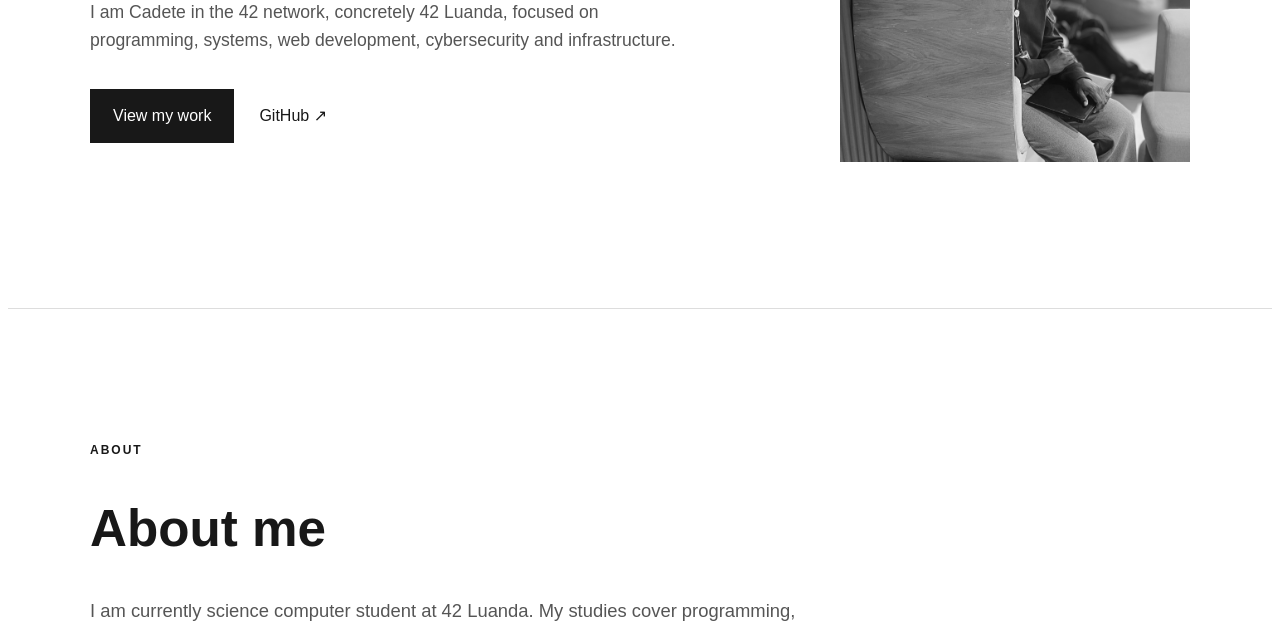
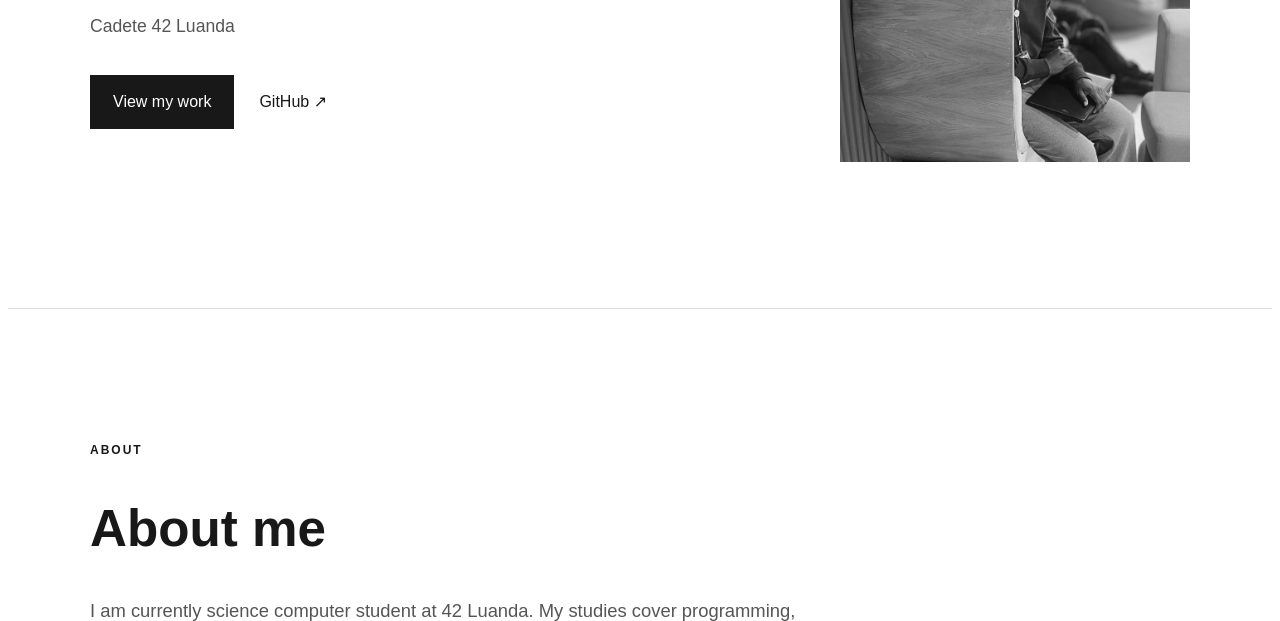
Before and after one commit to KalengaAO/portfolio, a plain HTML site: page index.html in a window 1280 px wide. Shown: the part 479-1100 px from the top of the page. Drawn offline with Linux system fonts and the light colour scheme.

Commit message:
Revise hero description in index.html
Updated hero description to reflect current status.

```diff
--- a/index.html
+++ b/index.html
@@ -43,10 +43,7 @@
                     </h1>
 
                     <p class="hero-description">
-                        I am Cadete in the 42 network,
-                        concretely 42 Luanda, focused on
-                        programming, systems, web development,
-                        cybersecurity and infrastructure.
+                        Cadete 42 Luanda
                     </p>
 
                     <div class="hero-links">
```
